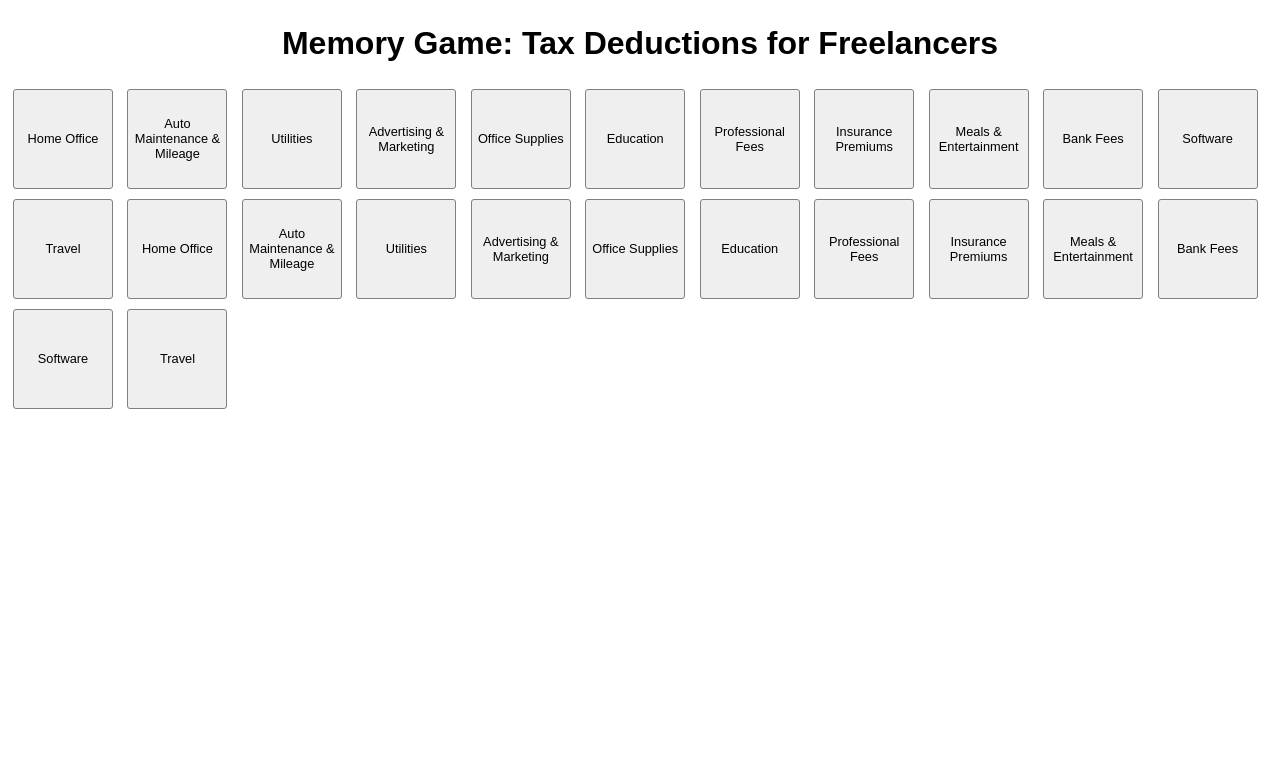
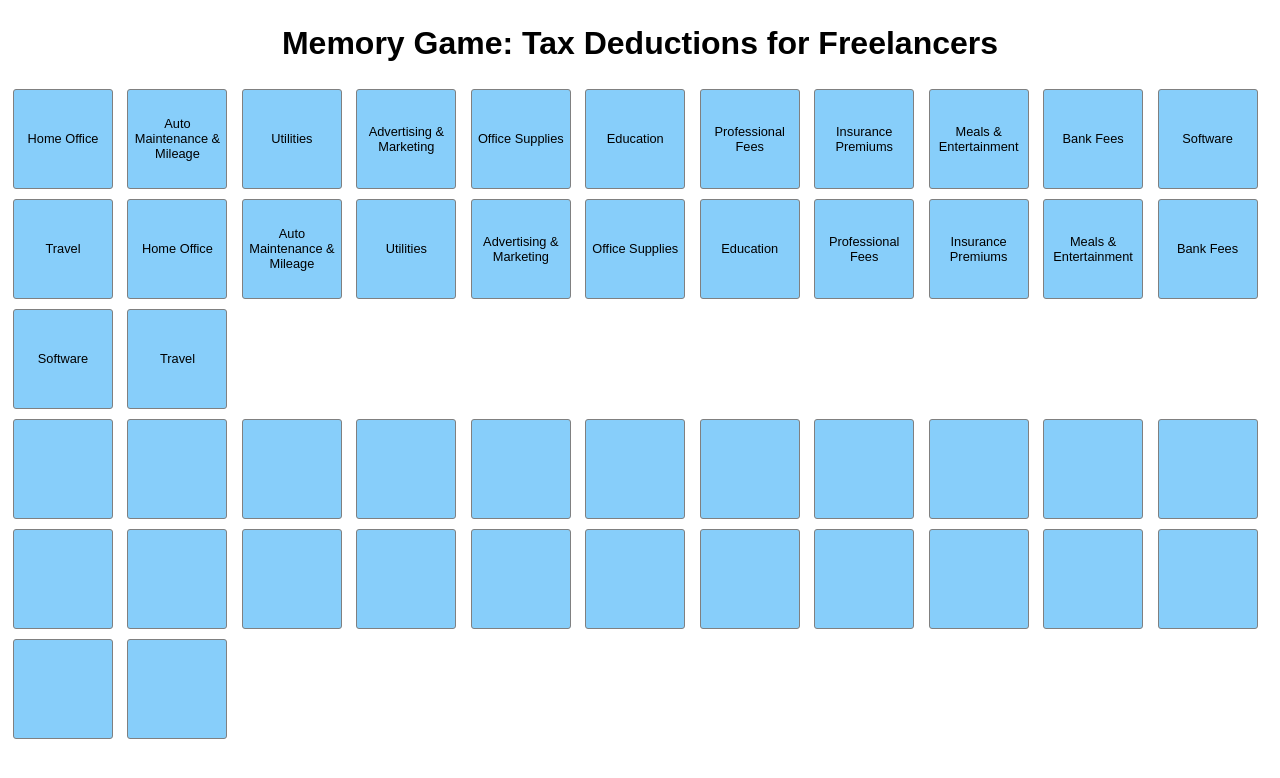
Before and after one commit to kristingreenslit/GA-Project-1-Game-App, a PHP site: page / in a window 1280 px wide. Shown: the top 778 px of the page. Run offline with PHP 8.4, Linux system fonts and the light colour scheme; some libraries are stand-ins or nearby versions.

Commit message:
create duplicate tiles in HTML so that blank tiles appear on page load

```diff
--- a/index.html
+++ b/index.html
@@ -10,6 +10,7 @@
 <body>
   <h1 id="masthead">Memory Game: Tax Deductions for Freelancers</h1>
     <div id="wrapper">
+      <div id="buttons">
           <button id="box1" class="tiles">Home Office</button>
           <button id="box2" class="tiles">Auto Maintenance &amp; Mileage</button>
           <button id="box3" class="tiles">Utilities</button>
@@ -34,6 +35,32 @@
           <button id="box22" class="tiles">Bank Fees</button>
           <button id="box23" class="tiles">Software</button>
           <button id="box24" class="tiles">Travel</button>
-      </div>
+      </div id="buttons2">
+          <button id="box25" class="tiles2"></button>
+          <button id="box26" class="tiles2"></button>
+          <button id="box27" class="tiles2"></button>
+          <button id="box28" class="tiles2"></button>
+          <button id="box29" class="tiles2"></button>
+          <button id="box30" class="tiles2"></button>
+          <button id="box31" class="tiles2"></button>
+          <button id="box32" class="tiles2"></button>
+          <button id="box33" class="tiles2"></button>
+          <button id="box34" class="tiles2"></button>
+          <button id="box35" class="tiles2"></button>
+          <button id="box36" class="tiles2"></button>
+          <button id="box37" class="tiles2"></button>
+          <button id="box38" class="tiles2"></button>
+          <button id="box39" class="tiles2"></button>
+          <button id="box40" class="tiles2"></button>
+          <button id="box41" class="tiles2"></button>
+          <button id="box42" class="tiles2"></button>
+          <button id="box43" class="tiles2"></button>
+          <button id="box44" class="tiles2"></button>
+          <button id="box45" class="tiles2"></button>
+          <button id="box46" class="tiles2"></button>
+          <button id="box47" class="tiles2"></button>
+          <button id="box48" class="tiles2"></button>
+        </div>
+    </div>
 </body>
 </html>
--- a/script.js
+++ b/script.js
@@ -1,11 +1,12 @@
-$(document).ready (function(){
+$(document).ready(function(){
 
-user clicks on first square
-> event listener for button click
+// user clicks on first square
+// > event listener for button click
 
-$(".tiles").on("click", function(){
-
-})
+$(".tiles2").click(function(){
+  $(this).removeclass();
+  console.log("this");
+});
 
 // first square content is revealed
 // > on click reveal button content
@@ -23,8 +24,4 @@ $(".tiles").on("click", function(){
 // if squares don't match, both squares flip back to hidden state
 // >boolean for a non-winning play
 // >visually represent "try again"
-
-
-
-
 });
--- a/style.css
+++ b/style.css
@@ -26,4 +26,25 @@
   font-size: .8em;
   margin: 5px;
   border-radius: 3%;
+  background-color: lightskyblue;
+  transition: all .4s ease-in-out;
 }
+.tiles2 {
+  border: 1px solid gray;
+  /*float: left;*/
+  /*display: block;*/
+  height: 100px;
+  width: 100px;
+  padding: 2px;
+  vertical-align: middle;
+  text-align: center;
+  font-size: .8em;
+  margin: 5px;
+  border-radius: 3%;
+  background-color: lightskyblue;
+  transition: all .4s ease-in-out;
+}
+/*.fliptiles {
+  -webkit-transform: rotateX(0deg) rotateY(0deg);
+  -moz-transform: rotateX(0deg) rotateY(0deg);
+}*/
```
